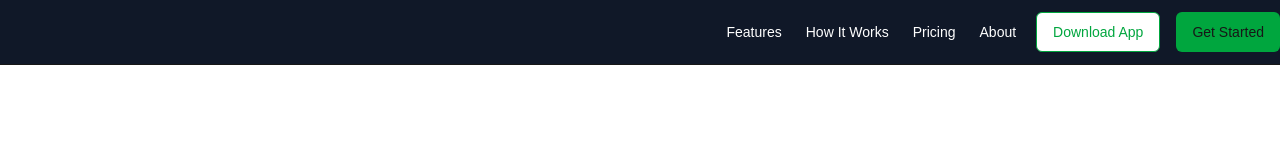
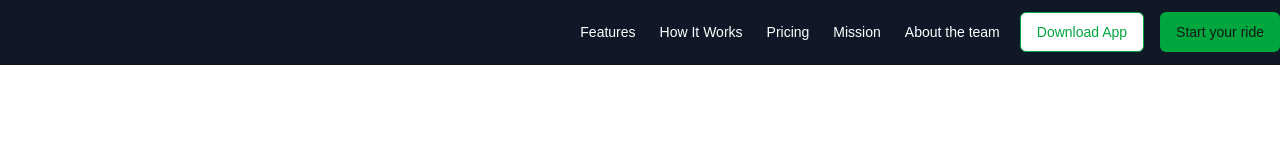
Before and after one commit to 1ASI0657-2510-3586-Grupo3-EcoMovil/landing, a Next.js app: page / in a window 1280 px wide. Shown: the top 159 px of the page. Built offline with nearby package versions, Linux system fonts and the light colour scheme.

Commit message:
(fix) header section changed

```diff
--- a/app/components/header.tsx
+++ b/app/components/header.tsx
@@ -26,7 +26,10 @@ export function Header() {
             Pricing
           </Link>
           <Link href="#about" className="text-white text-sm font-medium hover:text-green-600 transition-colors">
-            About
+            Mission
+          </Link>
+          <Link href="#about" className="text-white text-sm font-medium hover:text-green-600 transition-colors">
+            About the team
           </Link>
         </nav>
         <div className="flex items-center gap-4">
@@ -36,7 +39,7 @@ export function Header() {
             </Button>
           </Link>
           <Link href="#pricing">
-            <Button className="bg-green-600 hover:bg-green-700">Get Started</Button>
+            <Button className="bg-green-600 hover:bg-green-700">Start your ride</Button>
           </Link>
         </div>
       </div>
```
